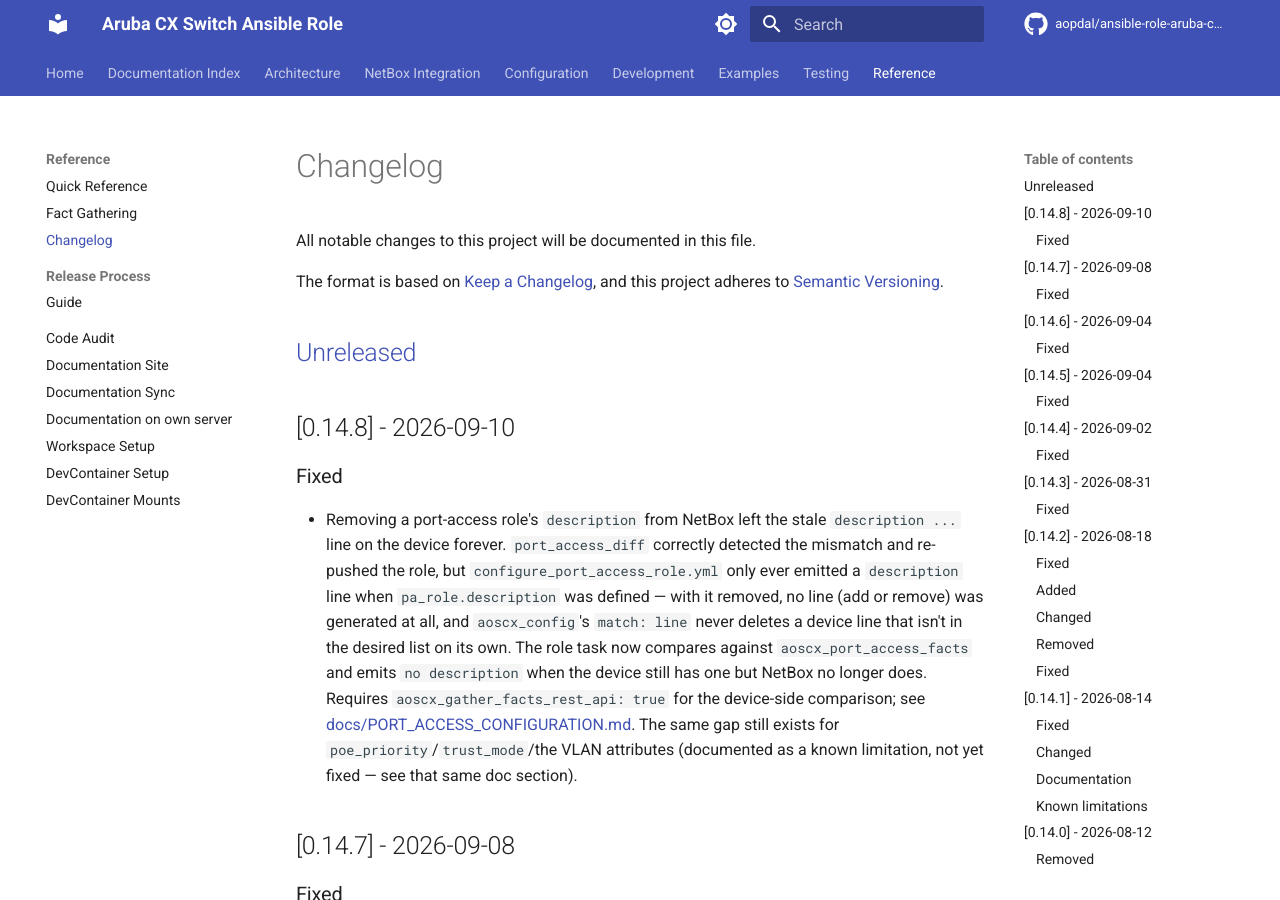
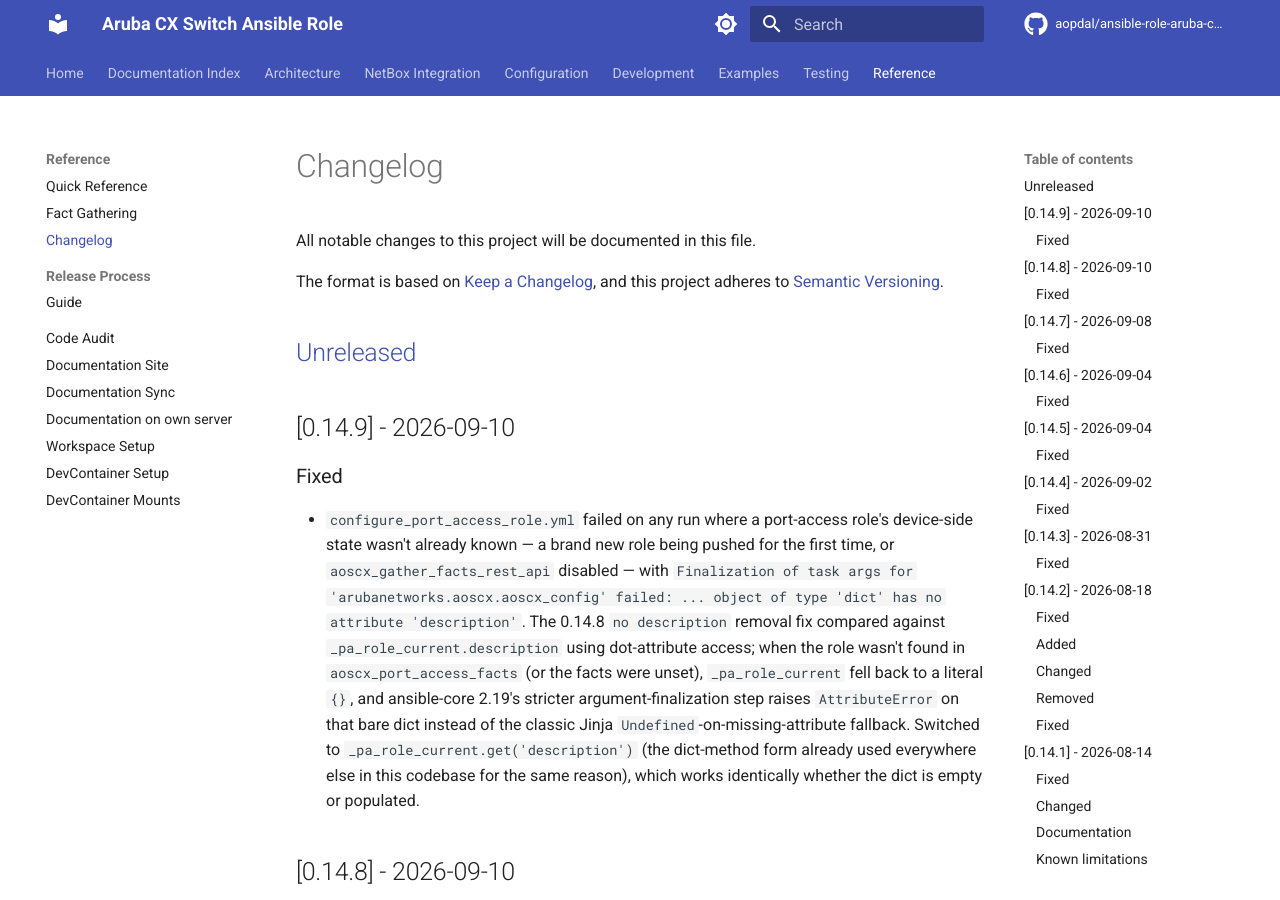
Before and after one commit to aopdal/ansible-role-aruba-cx-switch, an MkDocs documentation site: the page built from docs/CHANGELOG.md, in a window 1280 px wide and 900 px high. Built offline with MkDocs 1.6.1 and Material for MkDocs 9.7.7, drawn with Linux system fonts in a browser that asks for light colours; comment, search, counter and statistics services are not loaded.

Commit message:
chore: release version 0.14.9

```diff
--- a/CHANGELOG.md
+++ b/CHANGELOG.md
@@ -6,6 +6,26 @@ The format is based on [Keep a Changelog](https://keepachangelog.com/en/1.0.0/),
 and this project adheres to [Semantic Versioning](https://semver.org/spec/v2.0.0.html).
 
 ## [Unreleased]
+
+## [0.14.9] - 2026-09-10
+
+### Fixed
+
+- `configure_port_access_role.yml` failed on any run where a port-access
+  role's device-side state wasn't already known — a brand new role being
+  pushed for the first time, or `aoscx_gather_facts_rest_api` disabled —
+  with `Finalization of task args for 'arubanetworks.aoscx.aoscx_config'
+  failed: ... object of type 'dict' has no attribute 'description'`. The
+  0.14.8 `no description` removal fix compared against
+  `_pa_role_current.description` using dot-attribute access; when the role
+  wasn't found in `aoscx_port_access_facts` (or the facts were unset),
+  `_pa_role_current` fell back to a literal `{}`, and ansible-core 2.19's
+  stricter argument-finalization step raises `AttributeError` on that bare
+  dict instead of the classic Jinja `Undefined`-on-missing-attribute
+  fallback. Switched to `_pa_role_current.get('description')` (the
+  dict-method form already used everywhere else in this codebase for the
+  same reason), which works identically whether the dict is empty or
+  populated.
 
 ## [0.14.8] - 2026-09-10
 
--- a/docs/CHANGELOG.md
+++ b/docs/CHANGELOG.md
@@ -6,6 +6,26 @@ The format is based on [Keep a Changelog](https://keepachangelog.com/en/1.0.0/),
 and this project adheres to [Semantic Versioning](https://semver.org/spec/v2.0.0.html).
 
 ## [Unreleased]
+
+## [0.14.9] - 2026-09-10
+
+### Fixed
+
+- `configure_port_access_role.yml` failed on any run where a port-access
+  role's device-side state wasn't already known — a brand new role being
+  pushed for the first time, or `aoscx_gather_facts_rest_api` disabled —
+  with `Finalization of task args for 'arubanetworks.aoscx.aoscx_config'
+  failed: ... object of type 'dict' has no attribute 'description'`. The
+  0.14.8 `no description` removal fix compared against
+  `_pa_role_current.description` using dot-attribute access; when the role
+  wasn't found in `aoscx_port_access_facts` (or the facts were unset),
+  `_pa_role_current` fell back to a literal `{}`, and ansible-core 2.19's
+  stricter argument-finalization step raises `AttributeError` on that bare
+  dict instead of the classic Jinja `Undefined`-on-missing-attribute
+  fallback. Switched to `_pa_role_current.get('description')` (the
+  dict-method form already used everywhere else in this codebase for the
+  same reason), which works identically whether the dict is empty or
+  populated.
 
 ## [0.14.8] - 2026-09-10
 
```
Also changed, not shown: 1 other file.
